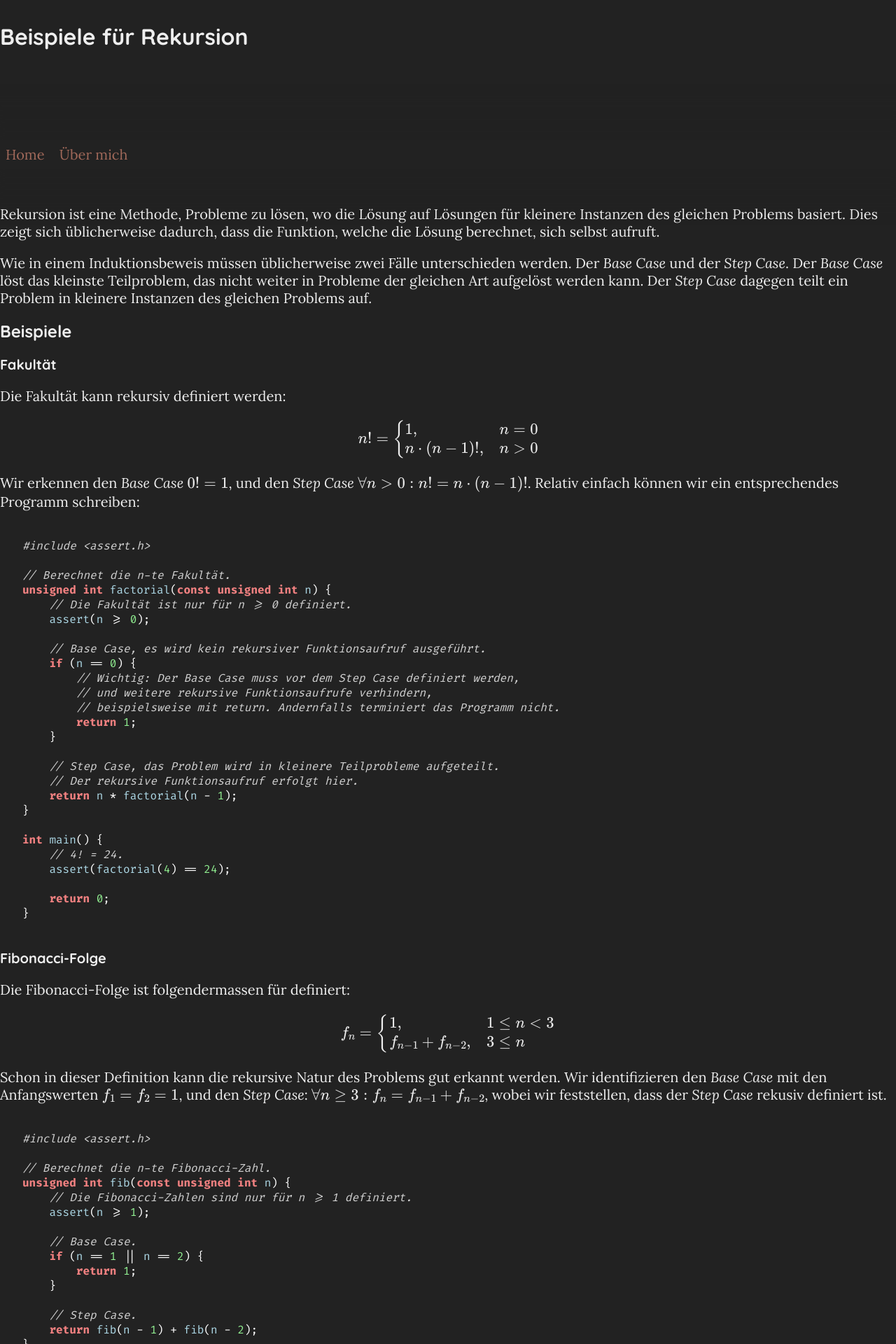
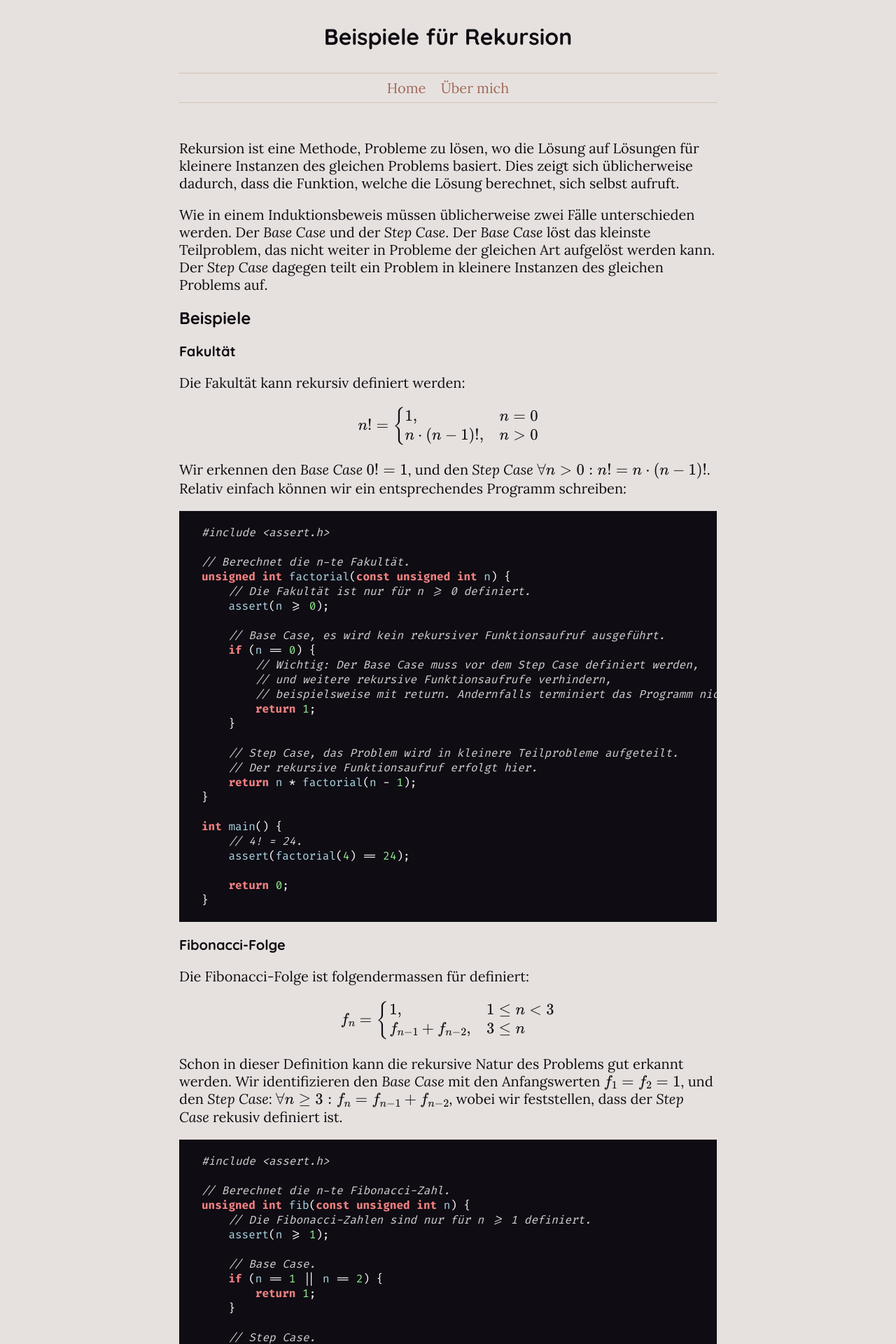
Before and after one commit to fabianboesiger/fabianboesiger.github.io, a Jekyll site: the page built from _posts/2020-08-04-examples-of-recursion.md, in a window 1280 px wide. Shown: the top 1920 px of the page at 70% size. Built offline with Jekyll 4.4.1, drawn with Linux system fonts in a browser that asks for light colours; formulas are drawn with MathJax 3.

Commit message:
change to classic

```diff
--- a/_includes/head.html
+++ b/_includes/head.html
@@ -3,7 +3,7 @@
     <meta charset="utf-8">
     <meta name="viewport" content="width=device-width, initial-scale=1">
     <meta name="description" content="{{site.description}}">
-    <link rel="stylesheet" type="text/css" href="/public/styles/modern/style.css">
+    <link rel="stylesheet" type="text/css" href="/public/styles/classic/style.css">
     <script async src="https://www.googletagmanager.com/gtag/js?id=UA-173120592-1"></script>
     <script>
         window.dataLayer = window.dataLayer || [];
--- a/_layouts/post.html
+++ b/_layouts/post.html
@@ -2,8 +2,8 @@
 layout: default
 ---
 
-<link rel="stylesheet" type="text/css" href="/public/styles/modern/article.css">
-<link rel="stylesheet" type="text/css" href="/public/styles/modern/code.css">
+<link rel="stylesheet" type="text/css" href="/public/styles/classic/article.css">
+<link rel="stylesheet" type="text/css" href="/public/styles/classic/code.css">
 <script async src="https://cdnjs.cloudflare.com/ajax/libs/mathjax/2.7.1/MathJax.js?config=TeX-AMS-MML_HTMLorMML"></script>
 <script>
     document.addEventListener("DOMContentLoaded", () => {
```
